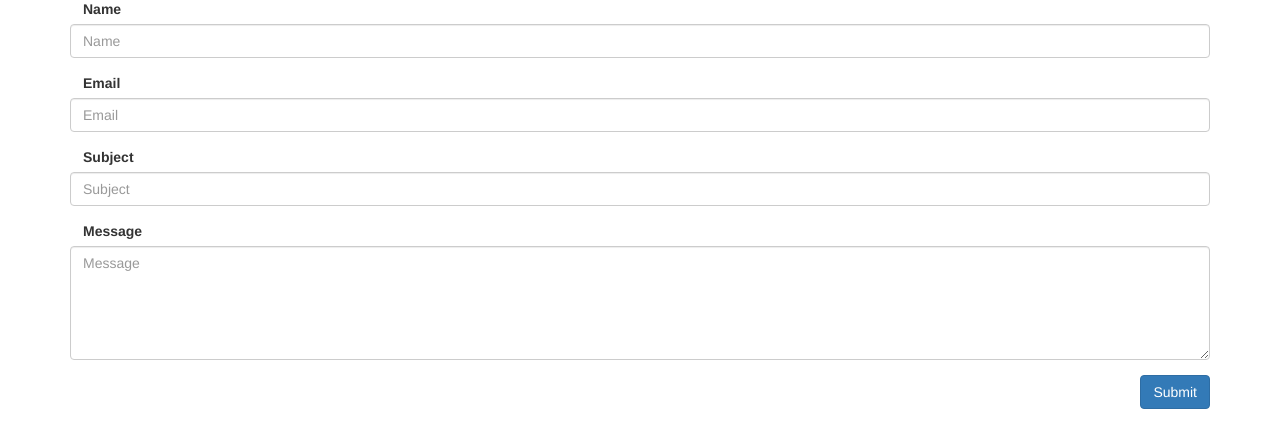
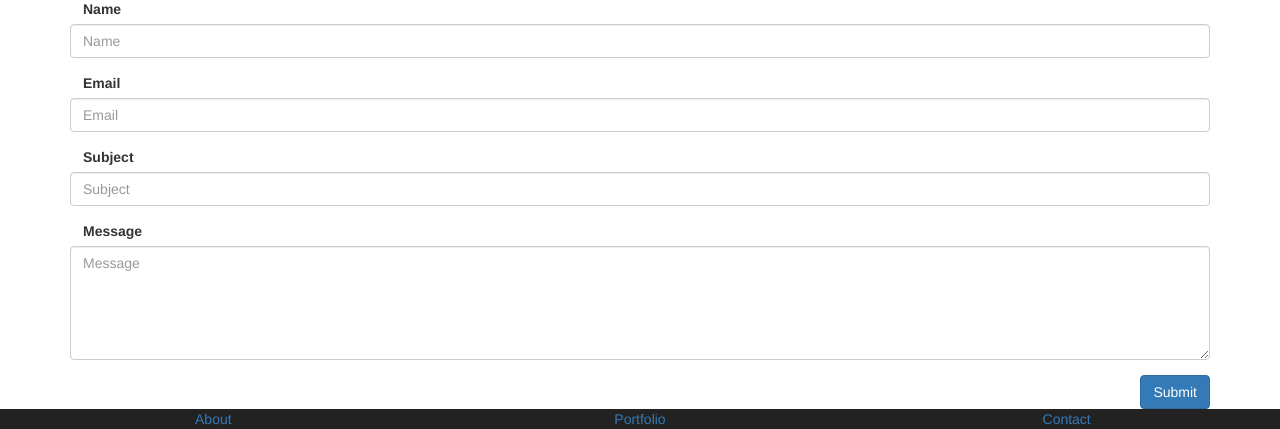
Before and after one commit to CianM/Personal-Website, a PHP site: page / in a window 1280 px wide. Shown: the part 3947-4376 px from the top of the page. Run offline with PHP 8.4, Linux system fonts and the light colour scheme; data that the repository does not hold is empty; some libraries are stand-ins or nearby versions.

Commit message:
Add basic footer components

```diff
--- a/css/index_style.css
+++ b/css/index_style.css
@@ -1,6 +1,7 @@
 .navbar {
 	margin-bottom: 0;
 }
+
 
 header{
 	padding-top: 20px;
@@ -25,3 +26,7 @@ header{
 form label {
 	margin-left: 13px;
 }
+
+footer {
+	background-color: #222222;
+}
--- a/index.php
+++ b/index.php
@@ -44,7 +44,7 @@
 				<span class="icon-bar"></span>
 				<span class="icon-bar"></span>
 			  </button>
-			  <a class="navbar-brand" href="index.php">Cian Mackle</a>
+			  <a class="navbar-brand lobster" href="index.php">Cian Mackle</a>
 			</div>
 			<div class="collapse navbar-collapse" id="bs-example-navbar-collapse-1">
 			  <ul class="nav navbar-nav navbar-right text-center">
@@ -326,7 +326,9 @@
 						</div>
 
 						<!-- reCAPTCHA ========== -->
-						<div class="g-recaptcha pull-right" data-sitekey="6Lfw9g0TAAAAAMIDJc2LRkK0DY5WZPsPHPUuYrQX"></div>
+						<div class="form-group">
+							<div class="g-recaptcha pull-right" data-sitekey="6Lfw9g0TAAAAAMIDJc2LRkK0DY5WZPsPHPUuYrQX"></div>
+						</div>
 
 						<div class="form-group">
 							<button type="submit" class="btn btn-primary pull-right" name="submit">Submit</button>
@@ -338,7 +340,18 @@
 		</section><!-- /contact -->
 
 
-		<footer>
+		<footer class="container-fluid">
+			<nav class="row text-center">
+				<div class="col-xs-4">
+					<a href="#">About</a>
+				</div>
+				<div class="col-xs-4">
+					<a href="#">Portfolio</a>
+				</div>
+				<div class="col-xs-4">
+					<a href="#">Contact</a>
+				</div>
+			</nav>
 		</footer>
 
 
```
